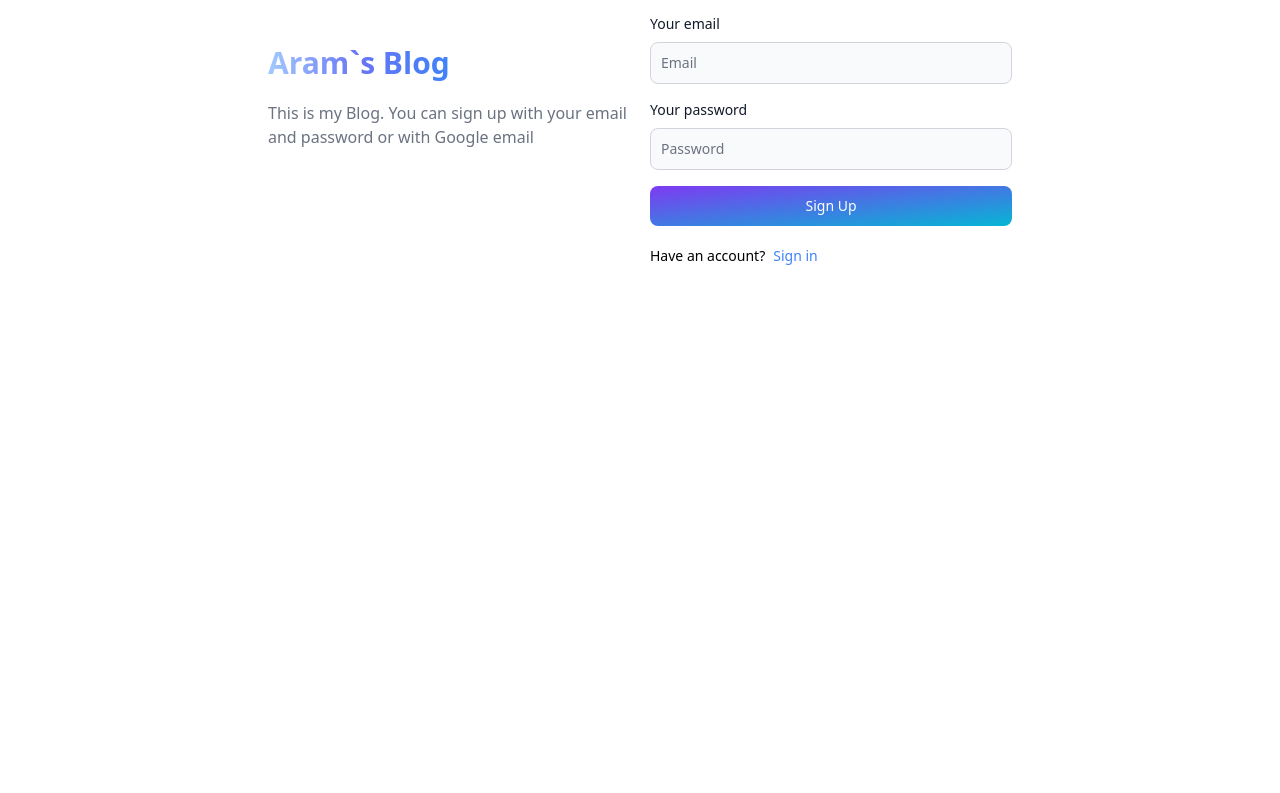
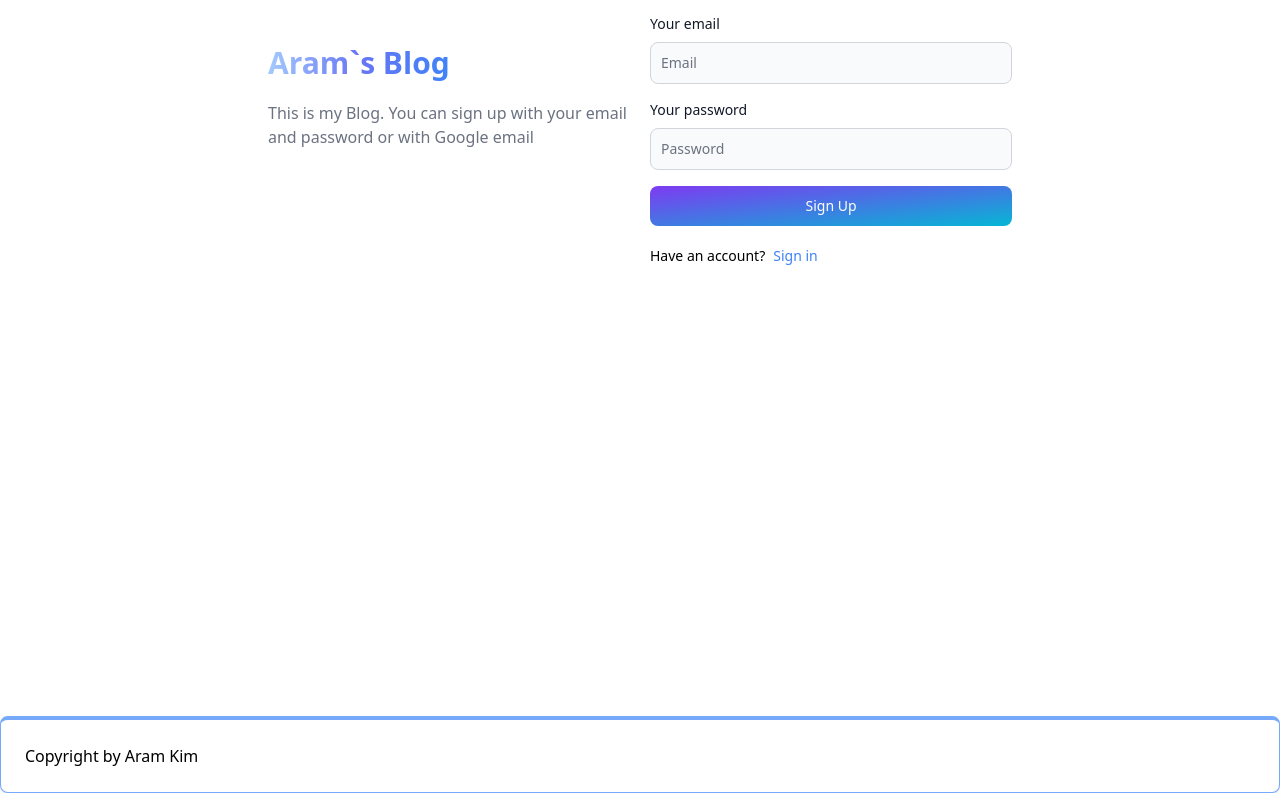
Before and after one commit to AramKim37/AKBLOG, a React (Vite) app in the folder client/: page /sign-up in a window 1280 px wide. Shown: the part 228-1021 px from the top of the page. Before the commit the page ends 944 px from the top, so only its background shows below. Built offline with nearby package versions, Linux system fonts and the light colour scheme.

Commit message:
add footer border on the top

```diff
--- a/client/src/components/Footer.jsx
+++ b/client/src/components/Footer.jsx
@@ -1,6 +1,10 @@
 import { Footer } from "flowbite-react";
 const FooterComponent = () => {
-  return <Footer></Footer>;
+  return (
+    <Footer container className="border border-t-4 border-blue-400">
+      Copyright by Aram Kim
+    </Footer>
+  );
 };
 
 export default FooterComponent;
```
